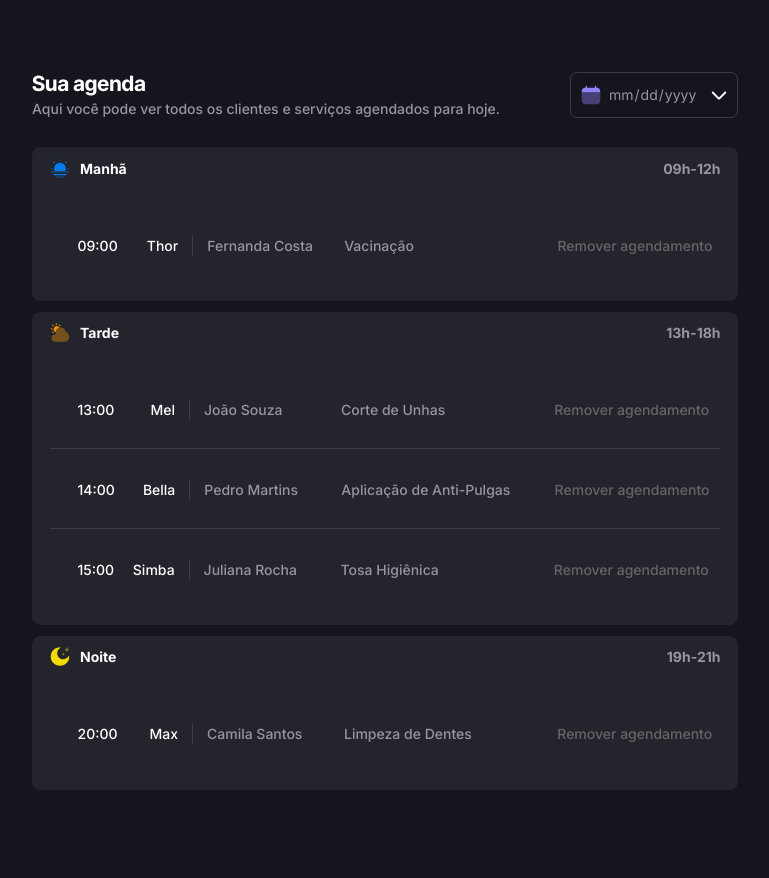
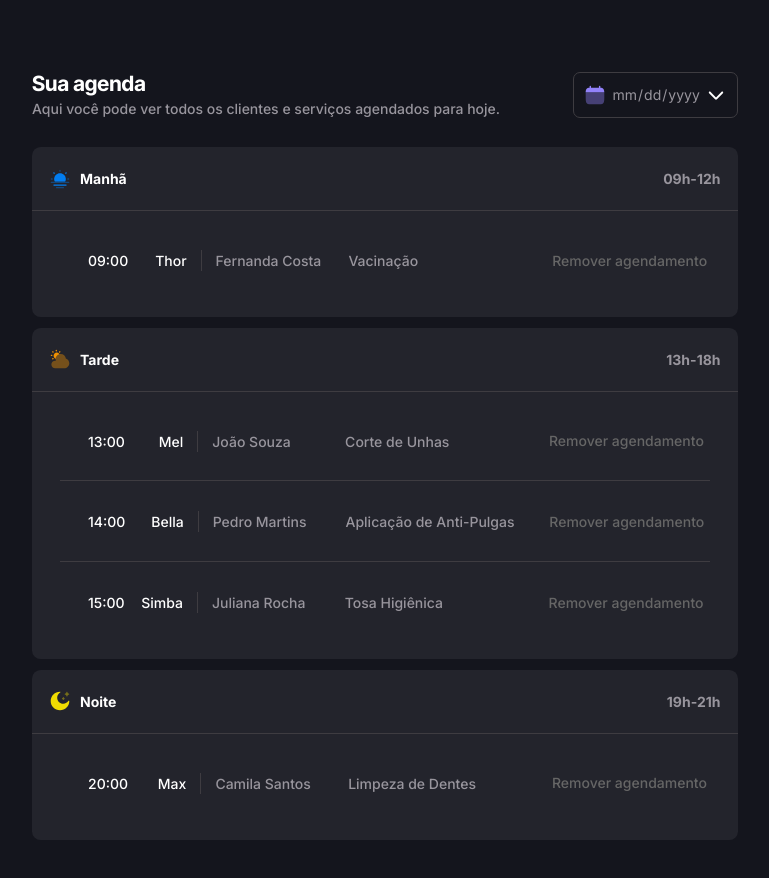
Before and after one commit to RodrigoCarrico01/Project_Petshop, a plain HTML site: page src/index.html in a window 1280 px wide. Shown: the whole page, without its empty margins (255-1024 px from the left). Drawn offline with Linux system fonts and the light colour scheme.

Commit message:
few changes on list style

```diff
--- a/src/styles/agenda.css
+++ b/src/styles/agenda.css
@@ -36,29 +36,32 @@
     border-radius: .625rem;
     & header{
       display: flex;
+      align-items: center;
+      justify-content: space-between;
       gap: .75rem;
-      padding-block: .75rem;
+      padding-block: 1.5rem;
       padding-inline: 1.25rem;
+      border-bottom: 1px solid var(--border-primary);
       & h2{
         margin-right: auto;
         font-size: var(--fs-base);
         font-weight: var(--fw-bold);
-        color: var(--content-primary)
+        color: var(--content-primary);
       }
       & span{
         font-size: var(--fs-base);
         font-weight: var(--fw-bold);
-        color: var(--content-secondary)
+        color: var(--content-secondary);
       }
     }
     & ul{
       gap: .125rem;
-      padding-block: 1.25rem;
-      padding-inline: 1.25rem;
+
       display: flex;
       flex-direction: column;
 
       & li{
+        margin-inline: 2rem;
         display: grid;
         align-items: center;
         justify-self: center;
@@ -84,10 +87,23 @@
         & button[type="reset"]{
           color: var(--content-tertiary);
           background-color: transparent;
+          border-bottom: 1px solid transparent;
+          transition: color .2s ease-in;
+          &:hover{
+            color: var(--content-primary);
+            text-decoration: underline;
+            cursor: pointer;
+          }
         }
       }
       & li:not(:last-child) {
         border-bottom: 1px solid var(--border-primary);
+      }
+      & li:is(:last-child){
+       margin-bottom: 1.25rem;
+      }
+      & li:is(:first-child){
+       margin-top: .75rem;
       }
     }
   }
@@ -139,6 +155,9 @@
           grid-area: button;
          }
         }
+        & li:is(:first-child){
+          margin-top: 0;
+         }
       }
     }
   }
--- a/src/styles/utility.css
+++ b/src/styles/utility.css
@@ -10,7 +10,7 @@
 
   position: relative;
   & input[type="date"]{
-    padding-right: .75rem;
+    padding-right: .50rem;
     color: var(--content-secondary);
     background-color: transparent;
 
@@ -33,7 +33,13 @@
   }
   & .dropdown-icon{
     position: absolute;
-    right: .6rem;
+    right: .8rem;
   }
 
 }
+.custom-date-input:hover, .custom-date-input:focus{
+  border: 1px solid var(--border-secondary);
+  & input[type="date"]{
+    color: var(--content-primary);
+  }
+}
```
